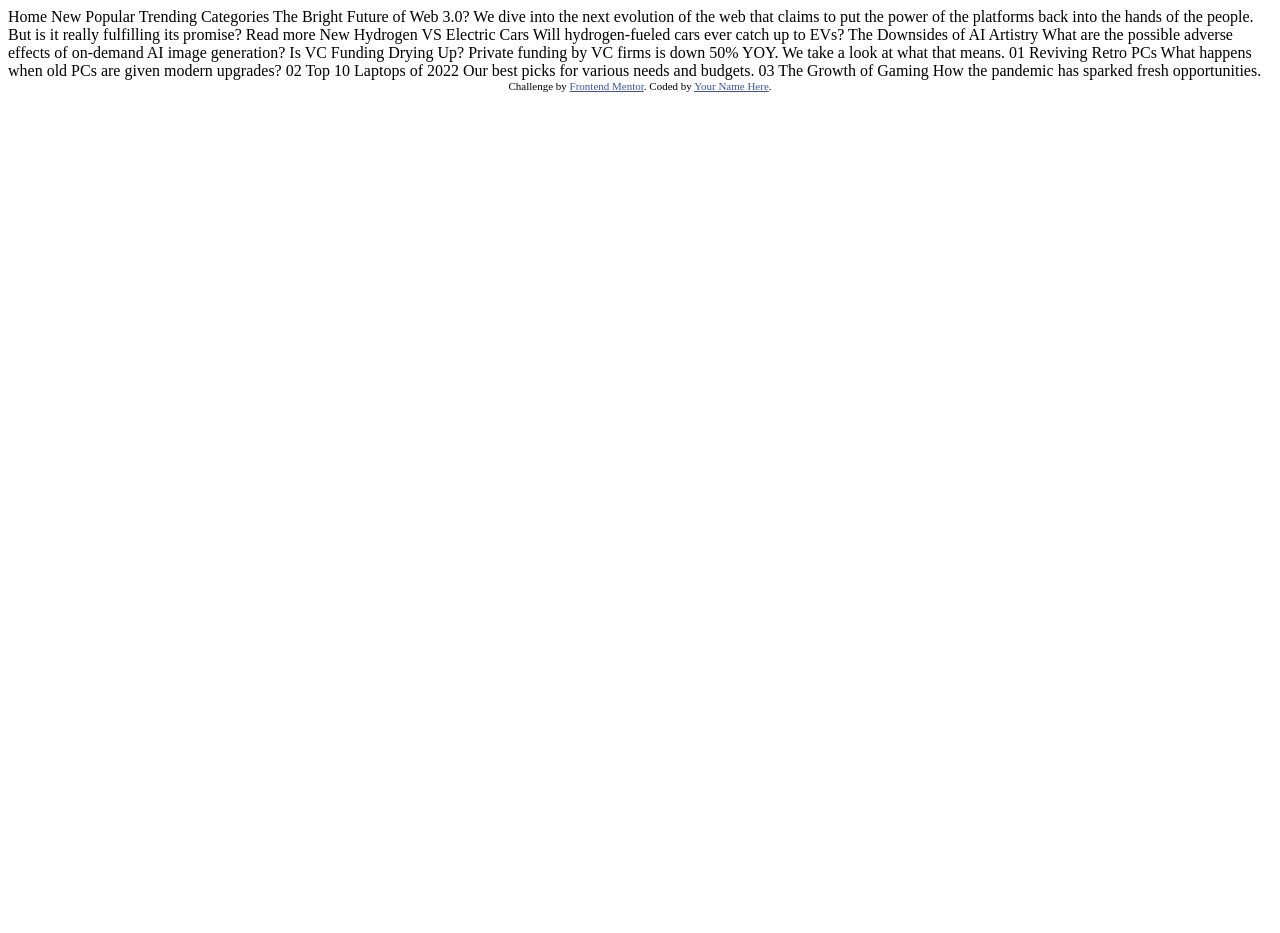
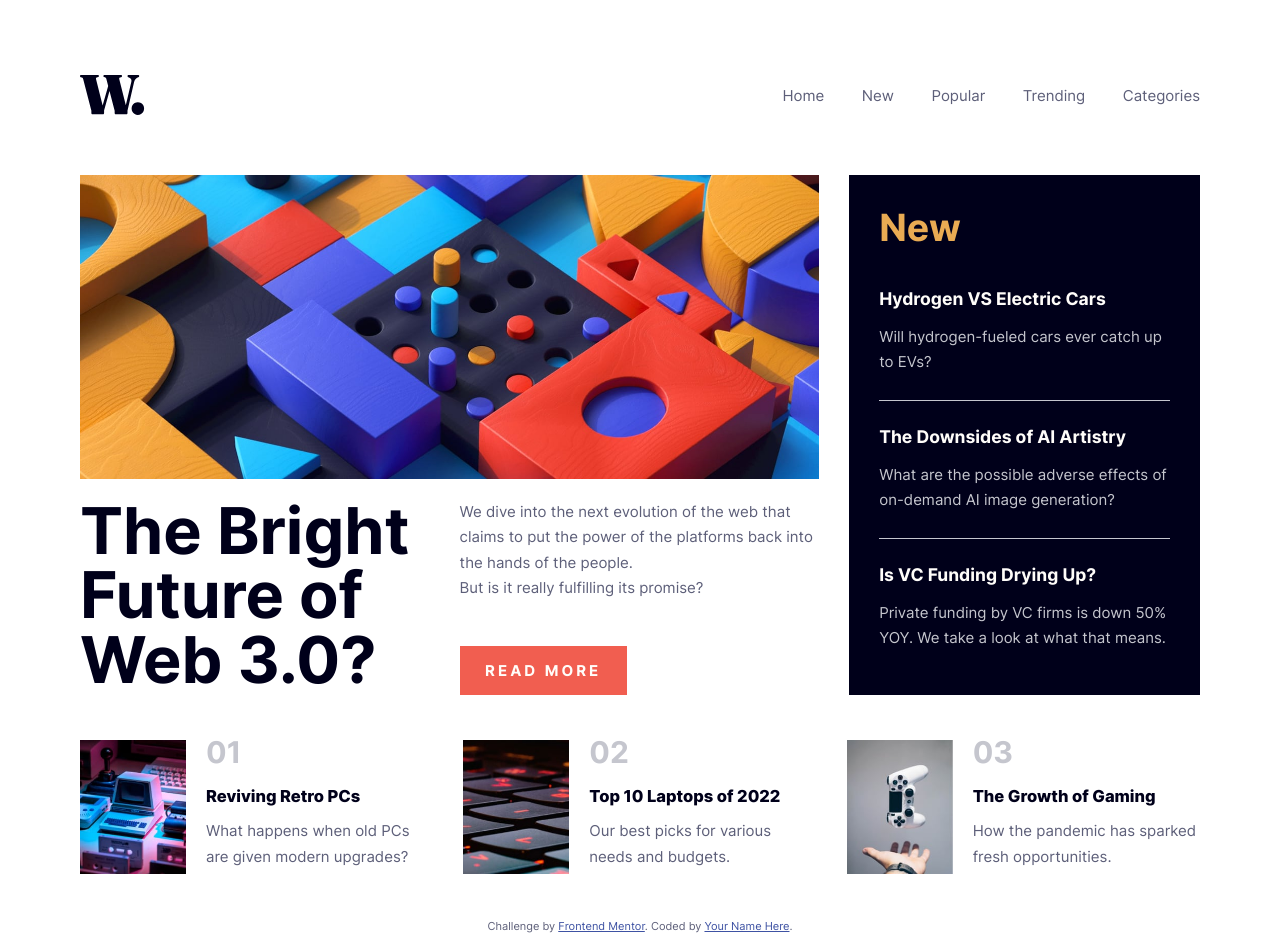
Before and after one commit to johnsonjoelle/FEM-news-homepage-main, a plain HTML site: page index.html in a window 1280 px wide. Before the commit the page ends 800 px from the top, so only its background shows below. Drawn offline with Linux system fonts and the light colour scheme.

Commit message:
Page Formatting and Desktop Styling
- page formatting completed
- desktop styling completed

```diff
--- /dev/null
+++ b/css/style.css
@@ -0,0 +1,180 @@
+* {
+  box-sizing: border-box;
+  margin: 0;
+  padding: 0;
+}
+
+@font-face {
+  font-family: Inter;
+  src: url(../assets/fonts/Inter-VariableFont_slnt\,wght.ttf);
+}
+
+:root {
+  font-family: Inter;
+  font-size: 15px;
+  font-weight: 400;
+  --nhp-orange: hsl(35, 77%, 62%);
+  --nhp-red: hsl(5, 85%, 63%);
+  --nhp-white: hsl(36, 100%, 99%);
+  --nhp-grey: hsl(233, 8%, 79%);
+  --nhp-blue: hsl(236, 13%, 42%);
+  --nhp-dark-blue: hsl(240, 100%, 5%);
+
+  color: var(--nhp-blue);
+}
+
+body > * {
+  max-width: 1120px;
+  margin-left: auto;
+  margin-right: auto;
+}
+
+/* Page Header */
+header {
+  padding: 5rem 0 4rem;
+  display: grid;
+  grid-template-columns: 1fr 1fr;
+}
+nav {
+  text-align: right;
+}
+nav ul {
+  list-style: none;
+  display: flex;
+  column-gap: 2.5rem;
+  justify-content: flex-end;
+  align-items: center;
+  height: 100%;
+}
+nav li {
+  transition: color 300ms;
+  cursor: pointer;
+}
+nav li:hover {
+  color: var(--nhp-red);
+}
+
+img {
+  max-width: 100%;
+  height: auto;
+}
+
+button {
+  background-color: var(--nhp-red);
+  color: var(--nhp-white);
+  font-family: Inter;
+  font-size: 1rem;
+  font-weight: 700;
+  text-transform: uppercase;
+  letter-spacing: 0.2em;
+  padding: 1em 1.7em;
+  border: 0;
+  margin-top: 3em;
+  cursor: pointer;
+  transition: background-color 400ms;
+}
+button:hover,
+button:focus {
+  background-color: var(--nhp-dark-blue);
+}
+
+
+p {
+  line-height: 1.7rem;
+}
+
+/* Feature Area */
+.feature {
+  display: grid;
+  grid-template-columns: 66% 1fr;
+  grid-template-areas:  "news side";
+  gap: 2rem;
+  margin-bottom: 3rem;
+}
+.feature-story {
+  grid-area: news;
+  display: grid;
+  grid-template-columns: 1fr 1fr;
+  grid-template-rows: max-content 1fr;
+  grid-template-areas:  "hero hero"
+                        "title blurb";
+  gap: 20px;
+}
+.hero {
+  grid-area: hero;
+}
+.feature-title {
+  grid-area: title;
+  font-size: 4.3rem;
+  line-height: 1;
+  color: var(--nhp-dark-blue);
+}
+.feature-story .blurb {
+  grid-area: blurb;
+}
+
+/* Sidebar */
+.sidebar {
+  grid-area: side;
+  background-color: var(--nhp-dark-blue);
+  color: var(--nhp-grey);
+  padding: 2rem 2rem 0;
+}
+.sidebar-title {
+  color: var(--nhp-orange);
+  margin-bottom: 2.5rem;
+  font-size: 2.5rem;
+}
+.sidebar-story {
+  margin-top: 25px;
+  padding-bottom: 25px;
+  cursor: pointer;
+}
+.sidebar-story:not(:last-of-type) {
+  border-bottom: 1px solid var(--nhp-grey);
+}
+.sidebar-story-title {
+  margin-bottom: 1rem;
+  color: var(--nhp-white);
+  transition: color 300ms;
+}
+.sidebar-story:hover .sidebar-story-title {
+  color: var(--nhp-orange);
+}
+
+/* Top Stories */
+.top-stories {
+  display: grid;
+  grid-template-columns: repeat(3, 1fr);
+  gap: 2rem;
+  cursor: pointer;
+}
+.top-story {
+  display: grid;
+  grid-template-columns: 30% 1fr;
+  gap: 20px;
+}
+.story-num {
+  font-weight: 700;
+  font-size: 2rem;
+  color: var(--nhp-grey);
+  margin-bottom: 1.4rem;
+}
+h4 {
+  color: var(--nhp-dark-blue);
+  font-size: 1.1rem;
+  font-weight: 800;
+  margin-bottom: 0.8rem;
+  transition: color 300ms;
+}
+.top-story:hover h4 {
+  color: var(--nhp-red);
+}
+
+/* Footer */
+.attribution {
+  font-size: 11px;
+  text-align: center;
+  margin-top: 3rem;
+}
+.attribution a { color: hsl(228, 45%, 44%); }
--- a/index.html
+++ b/index.html
@@ -4,57 +4,92 @@
   <meta charset="UTF-8">
   <meta name="viewport" content="width=device-width, initial-scale=1.0"> <!-- displays site properly based on user's device -->
 
-  <link rel="icon" type="image/png" sizes="32x32" href="./assets/images/favicon-32x32.png">
+  <link rel="icon" type="image/" sizes="32x32" href="./assets/images/favicon-32x32.png">
+  <link rel="stylesheet" href="css/style.css">
 
   <title>Frontend Mentor | News homepage</title>
 
-  <!-- Feel free to remove these styles or customise in your own stylesheet 👍 -->
-  <style>
-    .attribution { font-size: 11px; text-align: center; }
-    .attribution a { color: hsl(228, 45%, 44%); }
-  </style>
+
 </head>
 <body>
+  <header>
+    <img class="logo" src="assets/images/logo.svg"/>
+    <nav>
+      <ul>
+        <li>Home</li>
+        <li>New</li>
+        <li>Popular</li>
+        <li>Trending</li>
+        <li>Categories</li>
+      </ul>
+    </nav>
+  </header>
 
-  Home
-  New
-  Popular
-  Trending
-  Categories
+  <main>
+    <section class="feature">
 
-  The Bright Future of Web 3.0?
+      <article class="feature-story">
+        <img class="hero"
+        srcset="assets/images/image-web-3-desktop.jpg 1460w,
+        assets/images/image-web-3-mobile.jpg 686w"
+        sizes="1440px, (max-width: 600px) 600px"/>
+        <h1 class="feature-title">The Bright Future of Web 3.0?</h1>
+        <div class="blurb">
+          <p>We dive into the next evolution of the web that claims to put the power of the platforms back into the hands of the people.</p>
+          <p>But is it really fulfilling its promise?</p>
+          <button>Read More</button>
+        </div>
+      </article>
 
-  We dive into the next evolution of the web that claims to put the power of the platforms back into the hands of the people.
-  But is it really fulfilling its promise?
+      <aside class="sidebar">
+        <h2 class="sidebar-title">New</h2>
+        <article class="sidebar-story">
+          <h3 class="sidebar-story-title">Hydrogen VS Electric Cars</h3>
+          <p>Will hydrogen-fueled cars ever catch up to EVs?</p>
+        </article>
+        <article class="sidebar-story">
+          <h3 class="sidebar-story-title">The Downsides of AI Artistry</h3>
+          <p>What are the possible adverse effects of on-demand AI image generation?</p>
+        </article>
+        <article class="sidebar-story">
+          <h3 class="sidebar-story-title">Is VC Funding Drying Up?</h3>
+          <p>Private funding by VC firms is down 50% YOY. We take a look at what that means.</p>
+        </article>
+      </aside>
+    </section>
 
-  Read more
+    <section class="top-stories">
+      <article class="top-story">
+        <img src="assets/images/image-retro-pcs.jpg">
+        <div>
+          <p class="story-num">01</p>
+          <h4>Reviving Retro PCs</h4>
+          <p>What happens when old PCs are given modern upgrades?</p>
+        </div>
+      </article>
+      <article class="top-story">
+        <img src="assets/images/image-top-laptops.jpg">
+        <div>
+          <p class="story-num">02</p>
+          <h4>Top 10 Laptops of 2022</h4>
+          <p>Our best picks for various needs and budgets.</p>
+        </div>
+      </article>
+      <article class="top-story">
+        <img src="assets/images/image-gaming-growth.jpg">
+        <div>
+          <p class="story-num">03</p>
+          <h4>The Growth of Gaming</h4>
+          <p>How the pandemic has sparked fresh opportunities.</p>
+        </div>
+      </article>
+    </section>
+  </main>
 
-  New
 
-  Hydrogen VS Electric Cars
-  Will hydrogen-fueled cars ever catch up to EVs?
-
-  The Downsides of AI Artistry
-  What are the possible adverse effects of on-demand AI image generation?
-
-  Is VC Funding Drying Up?
-  Private funding by VC firms is down 50% YOY. We take a look at what that means.
-
-  01
-  Reviving Retro PCs
-  What happens when old PCs are given modern upgrades?
-
-  02
-  Top 10 Laptops of 2022
-  Our best picks for various needs and budgets.
-
-  03
-  The Growth of Gaming
-  How the pandemic has sparked fresh opportunities.
-
-  <div class="attribution">
+  <footer class="attribution">
     Challenge by <a href="https://www.frontendmentor.io?ref=challenge" target="_blank">Frontend Mentor</a>.
     Coded by <a href="#">Your Name Here</a>.
-  </div>
+  </footer>
 </body>
 </html>
```
